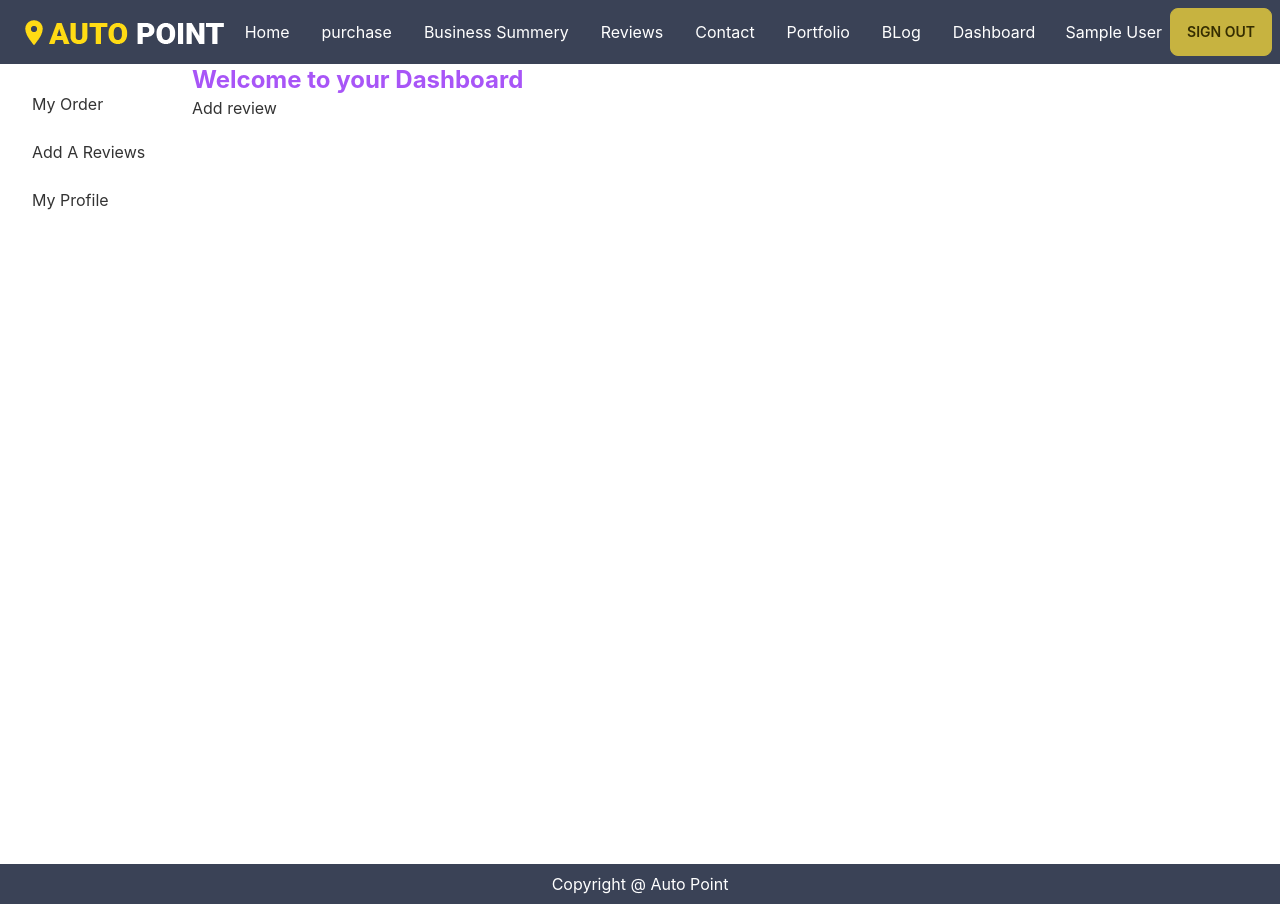
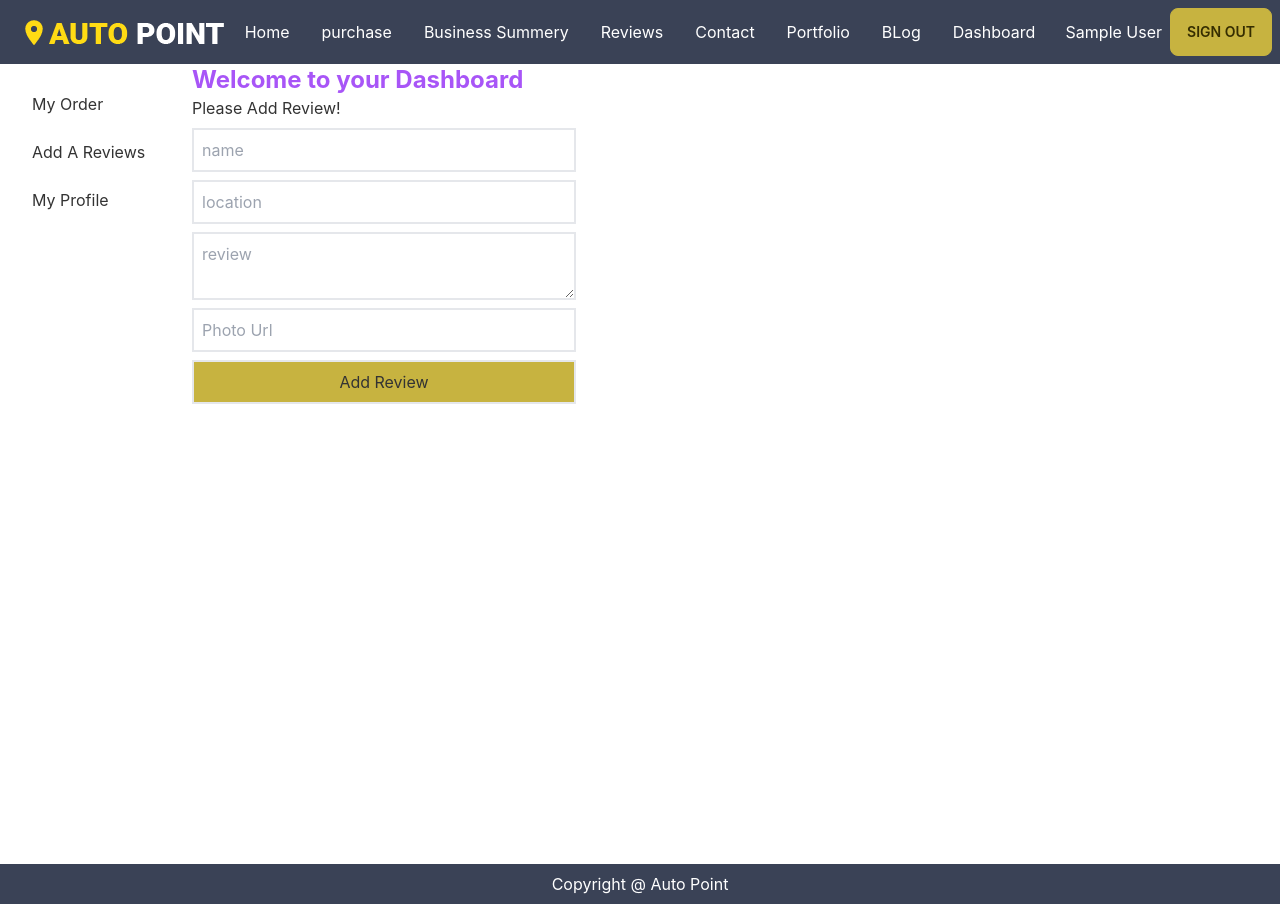
Before and after one commit to Anirbanjyoti/parts-manufacturer, a React (Create React App) app: page /dashboard/review in a window 1280 px wide. Built offline with nearby package versions, Linux system fonts and the light colour scheme; no server answers; sample sign-in values are in the browser's storage.

Commit message:
make Add Review section dynamic

```diff
--- a/package.json
+++ b/package.json
@@ -17,6 +17,7 @@
     "react-hook-form": "^7.34.0",
     "react-router-dom": "^6.3.0",
     "react-scripts": "5.0.1",
+    "react-simple-star-rating": "^4.0.5",
     "react-toastify": "^9.0.8",
     "web-vitals": "^2.1.4"
   },
--- a/src/App.js
+++ b/src/App.js
@@ -17,6 +17,8 @@ import Blog from "./Pages/Home/Blog";
 import MyOrder from "./Pages/Dashboard/User/MyOrder";
 import AddReview from "./Pages/Dashboard/User/AddReview";
 import MyProfile from "./Pages/Dashboard/User/MyProfile";
+import { ToastContainer } from 'react-toastify';
+import 'react-toastify/dist/ReactToastify.css';
 
 function App() {
   return (
@@ -51,6 +53,7 @@ function App() {
         <Route path="/signup" element={<SignUp />} />
       </Routes>
       <Footer></Footer>
+      <ToastContainer />
     </div>
   );
 }
--- /dev/null
+++ b/src/Hooks/Ratings.js
@@ -0,0 +1,32 @@
+import React, { useState } from "react";
+import { Rating } from 'react-simple-star-rating'
+
+const Ratings =()=>{
+    const [rating, setRating] = useState(0) // initial rating value
+    // Catch Rating value
+    const handleRating = (rate: 5) => {
+    setRating(rate)
+    }
+    useEffect( () =>{
+
+        if(email){
+            fetch(`https://secret-dusk-46242.herokuapp.com/admin/${email}`, {
+                method:'GET',
+                headers: {
+                    'content-type': 'application/json',
+                    authorization: `Bearer ${localStorage.getItem('accessToken')}`
+                }
+            })
+            .then(res=>res.json())
+            .then(data => {
+                setRating(rate);
+            })
+        }
+    }, [user])
+
+    return [rating]
+
+
+    <Rating onClick={handleRating} ratingValue={rating} />
+}
+export default Ratings;
--- a/src/Pages/Dashboard/User/AddReview.js
+++ b/src/Pages/Dashboard/User/AddReview.js
@@ -1,11 +1,65 @@
-import React from 'react';
+import React from "react";
+import { useForm } from "react-hook-form";
+import { Navigate } from "react-router-dom";
+import { toast } from 'react-toastify';
+import 'react-toastify/dist/ReactToastify.css';
 
 const AddReview = () => {
+    const { register, handleSubmit, acknowledged } = useForm();
+  const onSubmit = (data) => {
+    console.log(data);
+    const url = `http://localhost:5000/review`;
+    fetch(url, {
+      method: "POST",
+      headers: {
+        "content-type": "application/json",
+      },
+      body: JSON.stringify(data),
+    })
+      .then((res) => res.json())
+      .then((result) => {
+        console.log(result);
+       toast("Successfully added Review");
+        if(acknowledged){
+          Navigate('/home');
+        }
+      });
+  };
     return (
-        <div>
-            <h1>Add review</h1>
-        </div>
-    );
+        <div className="add-review">
+        <h1>Please Add Review!</h1>
+      <form
+        onSubmit={handleSubmit(onSubmit)}
+        className="w-96 mt-2 grid"
+      >
+
+        <input
+          className="mb-2 border-2 p-2"
+          placeholder="name"
+          {...register("name", { required: true, maxLength: 20 })}
+        />
+        <input
+          className="mb-2 border-2 p-2"
+          placeholder="location"
+          type="text"
+          {...register("location")}
+        />
+        <textarea
+          className="mb-2 border-2 p-2"
+          placeholder="review"
+          {...register("review",{ required: true})}
+        />
+        <input
+          className="mb-2 border-2 p-2"
+          type="text"
+          placeholder="Photo Url"
+          {...register("img")}
+        />
+        <input type="submit" value="Add Review" className="border-2 p-2 bg-secondary cursor-pointer"/>
+      </form>
+    </div>
+  );
 };
 
+
 export default AddReview;<h1>Add review</h1>
--- a/src/Pages/Home/Review.js
+++ b/src/Pages/Home/Review.js
@@ -13,6 +13,37 @@ const Review = ({ review }) => {
         <div className="lg:py-5 md:ml-5 lg:ml-[-25px]">
           <strong>{review.name}</strong>
           <p>{review.location}</p>
+          <div class="rating">
+            <input
+              type="radio"
+              name="rating-2"
+              class="mask mask-star-2 bg-orange-400"
+              checked
+            />
+            <input
+              type="radio"
+              name="rating-2"
+              class="mask mask-star-2 bg-orange-400"
+
+            />
+            <input
+              type="radio"
+              name="rating-2"
+              class="mask mask-star-2 bg-orange-400"
+            />
+            <input
+              type="radio"
+              name="rating-2"
+              class="mask mask-star-2 bg-orange-400"
+
+            />
+            <input
+              type="radio"
+              name="rating-2"
+              class="mask mask-star-2 bg-orange-400"
+
+            />
+          </div>
         </div>
       </div>
     </div>
--- a/src/Pages/Home/Reviews.js
+++ b/src/Pages/Home/Reviews.js
@@ -19,7 +19,7 @@ const Reviews = () => {
 
 
       <div className="review flex p-5 grid grid-cols-1 md:grid-cols-2 lg:grid-cols-3">
-        {reviews.map((review) => (
+        {reviews.slice(-3).map((review) => (
           <Review key={review._id} review={review}></Review>
         ))}
       </div>
```
Also changed, not shown: 1 other file (tests, documents, lock files or other folders).
